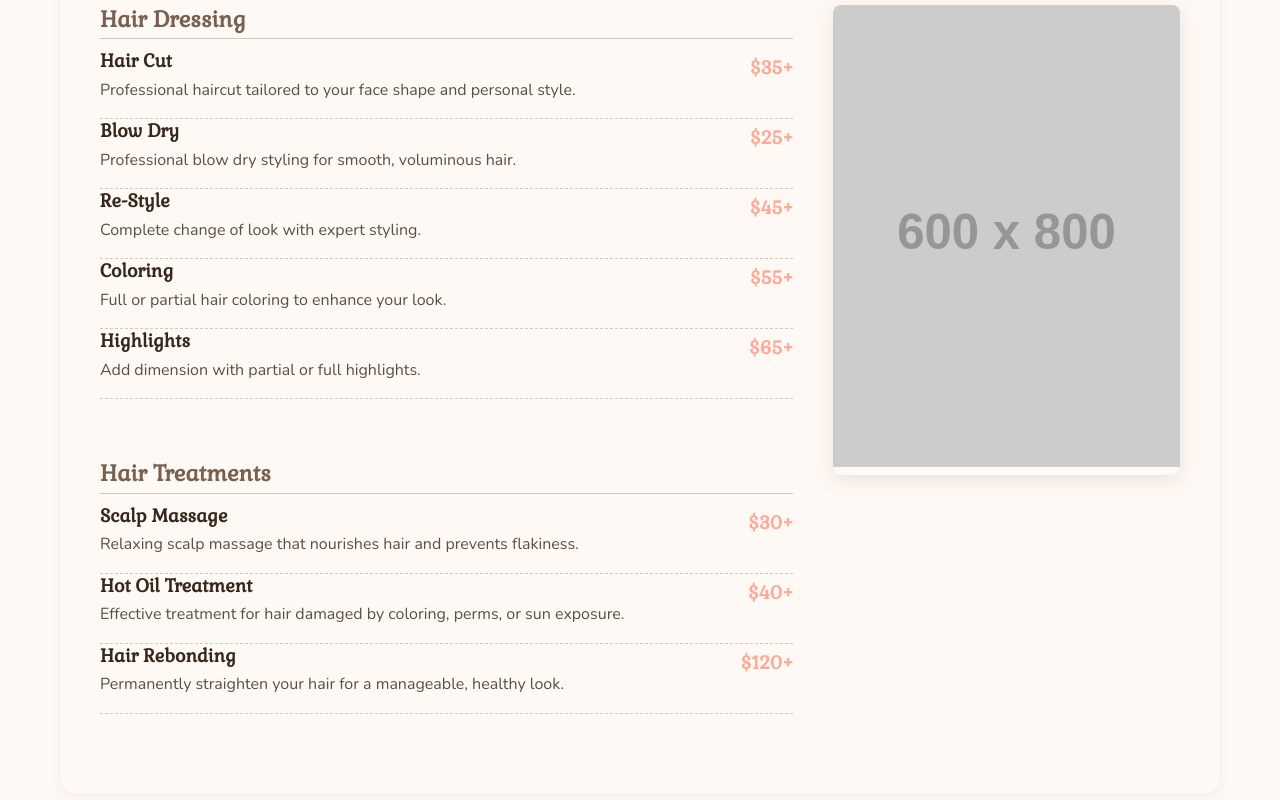
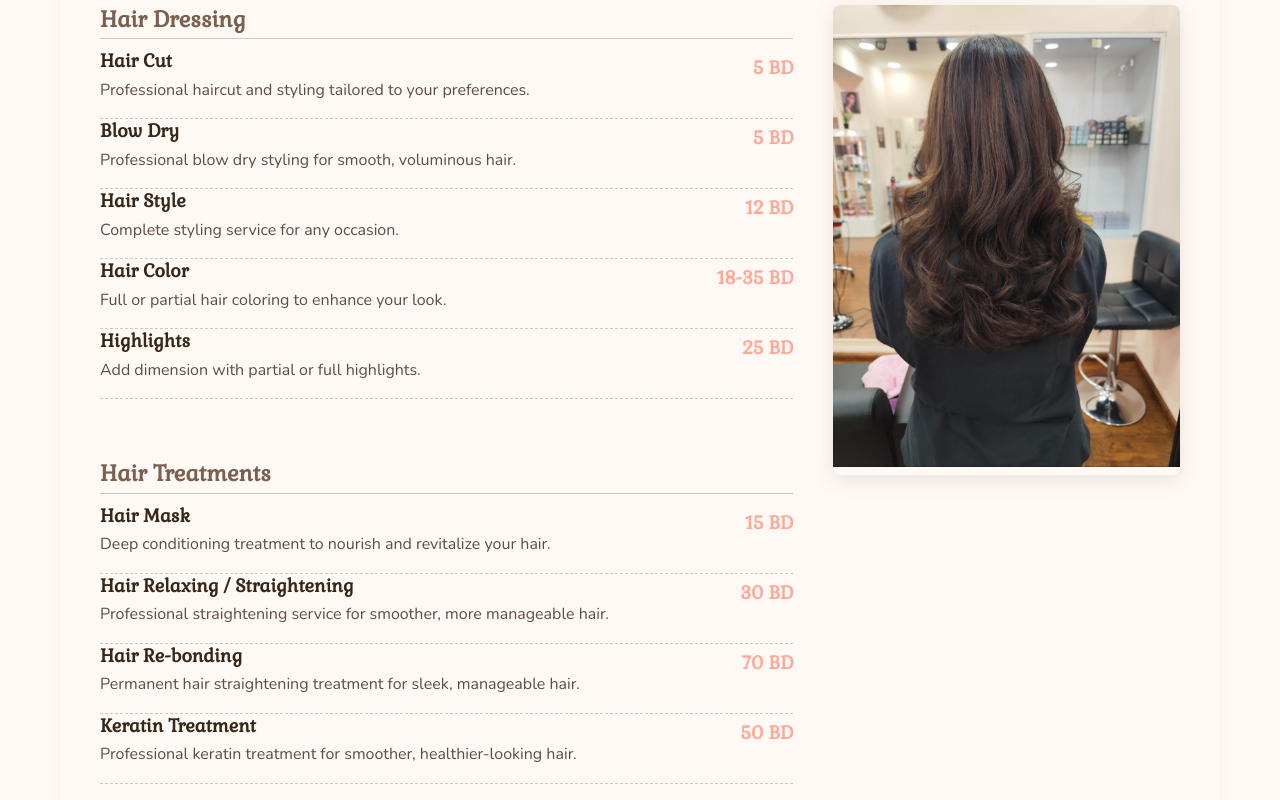
Before and after one commit to profilebeautysalon/www, a plain HTML site: page version-3/services.html in a window 1280 px wide. Shown: the part 740-1540 px from the top of the page. Drawn offline with nearby package versions, Linux system fonts and the light colour scheme; placeholder pictures from the web are drawn by us; a web font is replaced by a local one.

Commit message:
fix prices for hair styling/treatments

```diff
--- a/version-3/services.html
+++ b/version-3/services.html
@@ -77,10 +77,10 @@
                                     <div class="service-item">
                                         <div class="service-details">
                                             <h4>Hair Cut</h4>
-                                            <p>Professional haircut tailored to your face shape and personal style.</p>
+                                            <p>Professional haircut and styling tailored to your preferences.</p>
                                         </div>
                                         <div class="service-price">
-                                            <span>$35+</span>
+                                            <span>5 BD</span>
                                         </div>
                                     </div>
                                     <div class="service-item">
@@ -89,25 +89,25 @@
                                             <p>Professional blow dry styling for smooth, voluminous hair.</p>
                                         </div>
                                         <div class="service-price">
-                                            <span>$25+</span>
+                                            <span>5 BD</span>
                                         </div>
                                     </div>
                                     <div class="service-item">
                                         <div class="service-details">
-                                            <h4>Re-Style</h4>
-                                            <p>Complete change of look with expert styling.</p>
+                                            <h4>Hair Style</h4>
+                                            <p>Complete styling service for any occasion.</p>
                                         </div>
                                         <div class="service-price">
-                                            <span>$45+</span>
+                                            <span>12 BD</span>
                                         </div>
                                     </div>
                                     <div class="service-item">
                                         <div class="service-details">
-                                            <h4>Coloring</h4>
+                                            <h4>Hair Color</h4>
                                             <p>Full or partial hair coloring to enhance your look.</p>
                                         </div>
                                         <div class="service-price">
-                                            <span>$55+</span>
+                                            <span>18-35 BD</span>
                                         </div>
                                     </div>
                                     <div class="service-item">
@@ -116,7 +116,7 @@
                                             <p>Add dimension with partial or full highlights.</p>
                                         </div>
                                         <div class="service-price">
-                                            <span>$65+</span>
+                                            <span>25 BD</span>
                                         </div>
                                     </div>
                                 </div>
@@ -125,29 +125,38 @@
                                     <h3>Hair Treatments</h3>
                                     <div class="service-item">
                                         <div class="service-details">
-                                            <h4>Scalp Massage</h4>
-                                            <p>Relaxing scalp massage that nourishes hair and prevents flakiness.</p>
+                                            <h4>Hair Mask</h4>
+                                            <p>Deep conditioning treatment to nourish and revitalize your hair.</p>
                                         </div>
                                         <div class="service-price">
-                                            <span>$30+</span>
+                                            <span>15 BD</span>
                                         </div>
                                     </div>
                                     <div class="service-item">
                                         <div class="service-details">
-                                            <h4>Hot Oil Treatment</h4>
-                                            <p>Effective treatment for hair damaged by coloring, perms, or sun exposure.</p>
+                                            <h4>Hair Relaxing / Straightening</h4>
+                                            <p>Professional straightening service for smoother, more manageable hair.</p>
                                         </div>
                                         <div class="service-price">
-                                            <span>$40+</span>
+                                            <span>30 BD</span>
                                         </div>
                                     </div>
                                     <div class="service-item">
                                         <div class="service-details">
-                                            <h4>Hair Rebonding</h4>
-                                            <p>Permanently straighten your hair for a manageable, healthy look.</p>
+                                            <h4>Hair Re-bonding</h4>
+                                            <p>Permanent hair straightening treatment for sleek, manageable hair.</p>
                                         </div>
                                         <div class="service-price">
-                                            <span>$120+</span>
+                                            <span>70 BD</span>
+                                        </div>
+                                    </div>
+                                    <div class="service-item">
+                                        <div class="service-details">
+                                            <h4>Keratin Treatment</h4>
+                                            <p>Professional keratin treatment for smoother, healthier-looking hair.</p>
+                                        </div>
+                                        <div class="service-price">
+                                            <span>50 BD</span>
                                         </div>
                                     </div>
                                 </div>
@@ -155,7 +164,7 @@
                         </div>
                         <div class="service-category-col">
                             <div class="service-image-container">
-                                <img src="../shared/assets/images/Screenshot_20250405_140841_WhatsApp.jpg" alt="Hair Styling Services" onerror="this.src='https://via.placeholder.com/600x800/e5d8d0/422e1b?text=Hair+Treatments'">
+                                <img src="../shared/assets/images/profile-world-beauty-hair-1.jpg" alt="Hair Styling Services">
                             </div>
                         </div>
                     </div>
```
